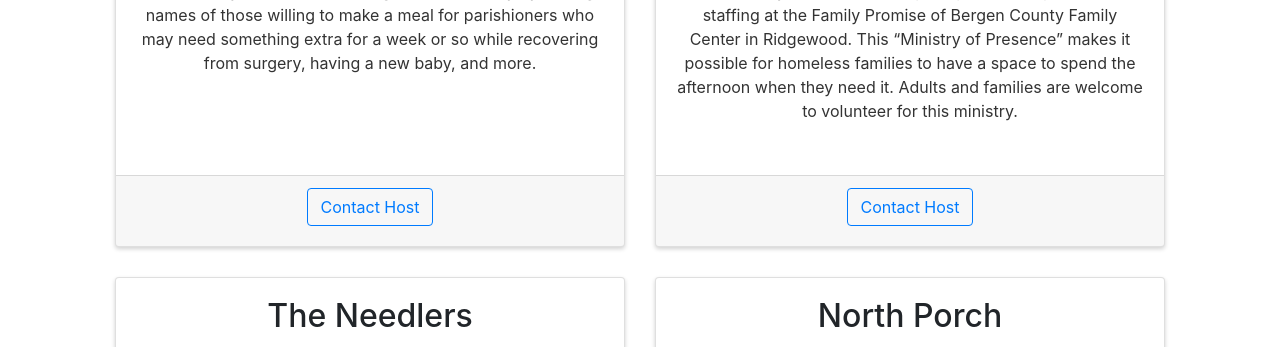
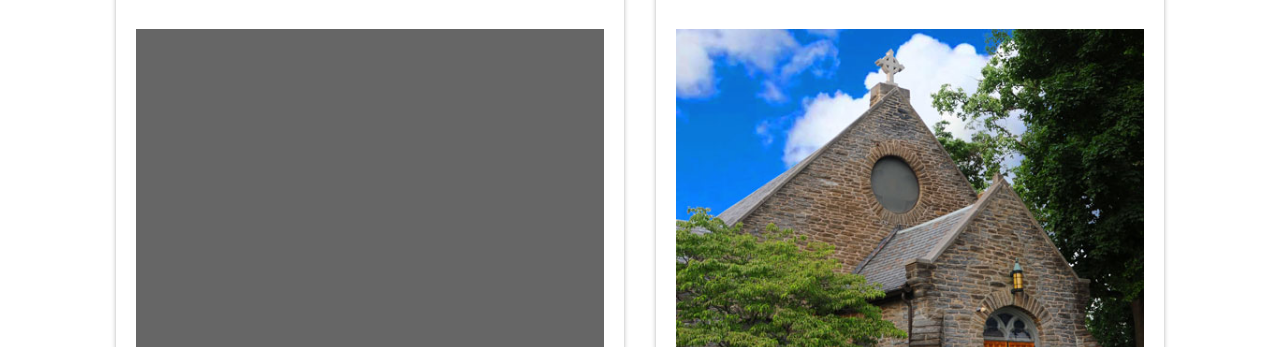
Before and after one commit to VolantWebDesign/Christ-Church-Ridgewood, a PHP site: page /ministries_new.php in a window 1280 px wide. Shown: the part 4564-4911 px from the top of the page. Run offline with PHP 8.4, Linux system fonts and the light colour scheme.

Commit message:
Fixed some images

```diff
--- a/ministries_new.php
+++ b/ministries_new.php
@@ -85,7 +85,7 @@
                     <div class="card ">
                         <div class="card-body" align="center">
                             <h2 class="cardtop">Adult Groups</h2>
-                            <img src="images/community.jpg" class="img-fluid" alt=" photo" title="">
+                            <img src="images/study.jpg" class="img-fluid" alt=" photo" title="">
                             <p>This ministry presents content-driven programs that provide adults opportunities for spiritual growth and insights. Some examples include Adult Forums, Bible Study and Lenten programs.</p>
                         </div>
 
@@ -101,7 +101,7 @@
                     <div class="card ">
                         <div class="card-body" align="center">
                             <h2 class="cardtop">Women at the Well</h2>
-                            <img src="images/africandrum.png" class="img-fluid" alt=" photo" title="">
+                            <img src="images/vestry/missing.jpg" class="img-fluid" alt=" photo" title="">
                             <p>This spiritual reflection group is open to all women, including visitors and friends. It meets on the 2nd Saturday of the month from 9:30 am—11:30 am in the Guilds Room. Childcare is proved in the nursery.
                                 <br> Come share in guided meditation, reflection, discussion and creative response.</p>
                         </div>
@@ -131,7 +131,7 @@
                         <div class="card ">
                             <div class="card-body" align="center">
                                 <h2 class="cardtop">Adult Choir</h2>
-                                <img src="images/community.jpg" class="img-fluid" alt=" photo" title="">
+                                <img src="images/vestry/missing.jpg" class="img-fluid" alt=" photo" title="">
                                 <p>Our Adult Choir is a volunteer group who meet on Sunday from September through June at 9:00 am for rehearsal and to lead worship on Sundays at 10:00 am. Adults and youth (high school age and up) are welcome to join and share the joy of music and fellowship.</p>
                             </div>
 
@@ -193,7 +193,7 @@
                             <div class="card ">
                                 <div class="card-body" align="center">
                                     <h2 class="cardtop">Charlotte's Angels</h2>
-                                    <img src="images/community.jpg" class="img-fluid" alt=" photo" title="">
+                                    <img src="images/charlotte.jpg" class="img-fluid" alt=" photo" title="">
                                     <p>Charlotte's Angels are a multi-generational group of parishioners that raise funds and participate in the American Diabetes Walk to help fund diabetes research and education.</p>
                                 </div>
 
@@ -209,7 +209,7 @@
                             <div class="card ">
                                 <div class="card-body" align="center">
                                     <h2 class="cardtop">Pastoral Care</h2>
-                                    <img src="images/africandrum.png" class="img-fluid" alt=" photo" title="">
+                                    <img src="images/vestry/missing.jpg" class="img-fluid" alt=" photo" title="">
                                     <p>A shared ministry of the clergy and the laity, Pastoral Care acts together as a gentle reminder of God's compassion as we “seek and serve Christ in all persons.” They do this through cards, calls, and e-mails; a prayer chain, prayer services at nursing homes, visits to the ill and/or housebound, providing transportation and help with post-funeral receptions.</p>
                                 </div>
 
@@ -228,7 +228,7 @@
                             <div class="card ">
                                 <div class="card-body" align="center">
                                     <h2 class="cardtop">Ministry of Meals</h2>
-                                    <img src="images/community.jpg" class="img-fluid" alt=" photo" title="">
+                                    <img src="images/vestry/missing.jpg" class="img-fluid" alt=" photo" title="">
                                     <p>The Ministry of Meals seeks to grow this ministry by adding names of those willing to make a meal for parishioners who may need something extra for a week or so while recovering from surgery, having a new baby, and more.</p>
                                 </div>
 
@@ -244,7 +244,7 @@
                             <div class="card ">
                                 <div class="card-body" align="center">
                                     <h2 class="cardtop">Family Promise</h2>
-                                    <img src="images/africandrum.png" class="img-fluid" alt=" photo" title="">
+                                    <img src="images/ccr_exterior.jpg" class="img-fluid" alt=" photo" title="">
                                     <p>One Saturday a month Christ Episcopal Church provides the staffing at the Family Promise of Bergen County Family Center in Ridgewood. This “Ministry of Presence” makes it possible for homeless families to have a space to spend the afternoon when they need it. Adults and families are welcome to volunteer for this ministry.</p>
                                 </div>
 
@@ -263,7 +263,7 @@
                             <div class="card ">
                                 <div class="card-body" align="center">
                                     <h2 class="cardtop">The Needlers</h2>
-                                    <img src="images/community.jpg" class="img-fluid" alt=" photo" title="">
+                                    <img src="images/vestry/missing.jpg" class="img-fluid" alt=" photo" title="">
                                     <p>Most knitting done by “The Needlers” is to benefit the Seaman's Church Institute's Christmas at Sea Program. Yarn is provided by the Women's Guild of Christ Church and by anonymous donors. We also welcome crocheters, needlepointers and other craftspeople.</p>
                                 </div>
 
@@ -279,7 +279,7 @@
                             <div class="card ">
                                 <div class="card-body" align="center">
                                     <h2 class="cardtop">North Porch</h2>
-                                    <img src="images/africandrum.png" class="img-fluid" alt=" photo" title="">
+                                    <img src="images/vestry/missing.jpg" class="img-fluid" alt=" photo" title="">
                                     <p>Assist with publicity and collection of donated items for needy mothers and newborns.</p>
                                 </div>
 
@@ -298,7 +298,7 @@
                             <div class="card ">
                                 <div class="card-body" align="center">
                                     <h2 class="cardtop">St. Paul's Food Pantry</h2>
-                                    <img src="images/community.jpg" class="img-fluid" alt=" photo" title="">
+                                    <img src="images/outreach.jpg" class="img-fluid" alt=" photo" title="">
                                     <p>Every food item placed in our collection barrels fills the shelves in the St. Paul's Food Pantry and finds its way to the home of a family trying to get back on its feet. The Pantry always needs staples, including pastas, rice, and cereals. Monetary donations are also accepted.</p>
                                 </div>
 
@@ -314,7 +314,7 @@
                             <div class="card ">
                                 <div class="card-body" align="center">
                                     <h2 class="cardtop">St. Paul's Men's Homeless Shelter</h2>
-                                    <img src="images/africandrum.png" class="img-fluid" alt=" photo" title="">
+                                    <img src="images/Ministries/IMG_2649.JPG" class="img-fluid" alt=" photo" title="">
                                     <p>On the second Monday of each month, Christ Church provides a meal for up to 40 homeless men at St. Paul's Mens' Shelter. Families, church committees, and ad hoc groups prepare the meal in advance in the church kitchen; others reheat or deliver and serve the meals.</p>
                                 </div>
 
@@ -343,7 +343,7 @@
                                 <div class="card ">
                                     <div class="card-body" align="center">
                                         <h2 class="cardtop">Parish Life & Fellowship</h2>
-                                        <img src="images/community.jpg" class="img-fluid" alt=" photo" title="">
+                                        <img src="images/vestry/missing.jpg" class="img-fluid" alt=" photo" title="">
                                         <p>The Parish Life and Fellowship Team plans social events that welcome everyone to be a part of the Christ Episcopal Church community. Participating in these events is a great opportunity to meet new people and to get better acquainted with the people you already know. They invite all who would like to help with the planning, cooking and set-up of our events to participate. New ideas are always welcome!</p>
                                     </div>
 
@@ -359,7 +359,7 @@
                                 <div class="card ">
                                     <div class="card-body" align="center">
                                         <h2 class="cardtop">Women's Luncheon Group</h2>
-                                        <img src="images/africandrum.png" class="img-fluid" alt=" photo" title="">
+                                        <img src="images/vestry/missing.jpg" class="img-fluid" alt=" photo" title="">
                                         <p>The Women's Luncheon Group meets at Kurth Cottage every 2nd and 4th Sunday. This service and fellowship group helps sponsor the annual spring Flower Sale, the proceeds of which support the Christ Church Scholarship Memorial Fund.</p>
                                     </div>
 
@@ -378,7 +378,7 @@
                                 <div class="card ">
                                     <div class="card-body" align="center">
                                         <h2 class="cardtop">Men's Fellowship</h2>
-                                        <img src="images/community.jpg" class="img-fluid" alt=" photo" title="">
+                                        <img src="images/vestry/missing.jpg" class="img-fluid" alt=" photo" title="">
                                         <p>The Men's Fellowship group provides a monthly opportunity for men to meet and exchange ideas about political, cultural or spiritual issues of today's world.</p>
                                     </div>
 
```
